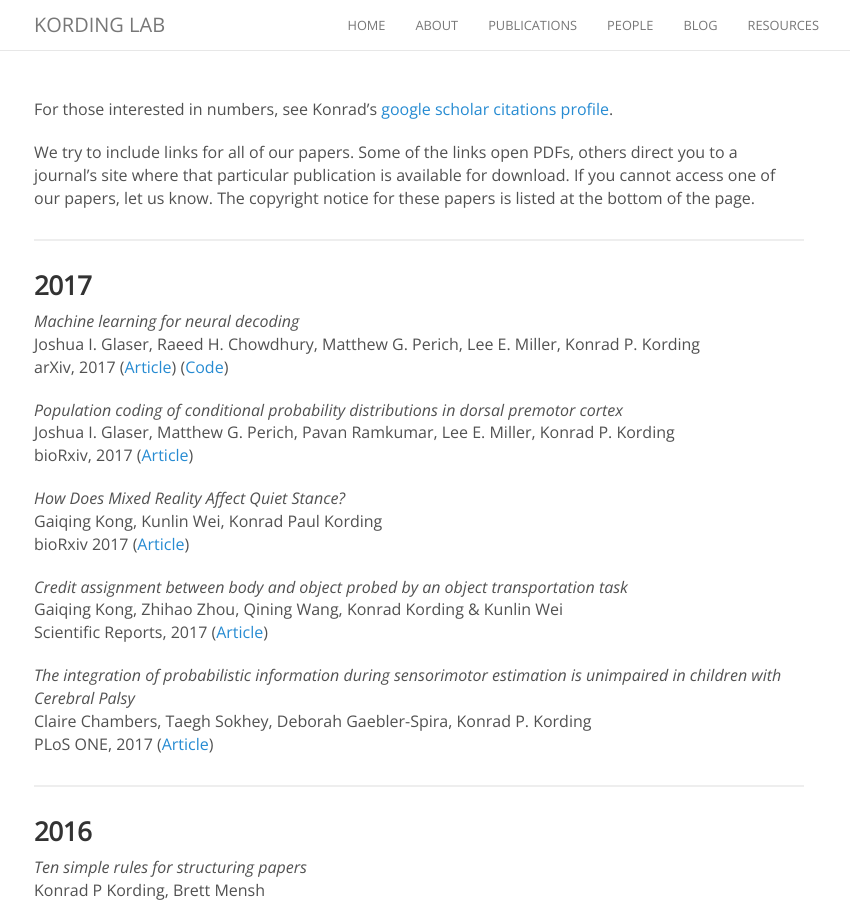
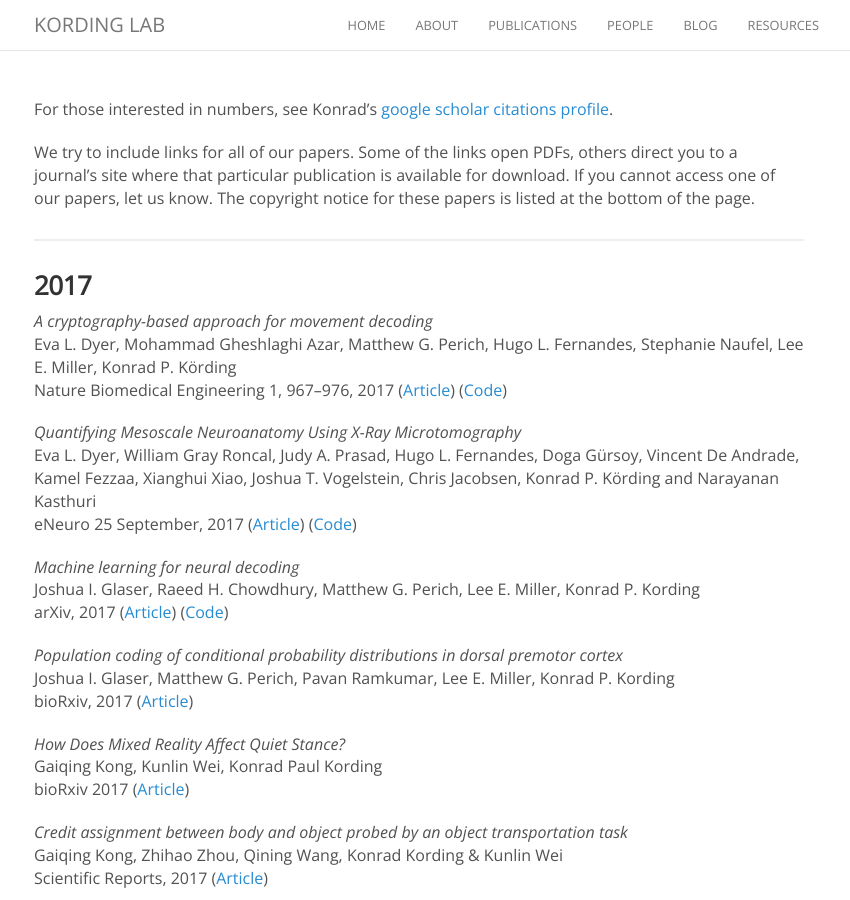
Before and after one commit to KordingLab/KordingLab.github.io, a Jekyll site: the page built from publications.md, in a window 1280 px wide and 900 px high. Shown: the whole window, without its empty margins (221-1071 px from the left). Built offline with Jekyll 4.4.1, drawn with Linux system fonts in a browser that asks for light colours; nearby versions of some CDN libraries; comment, search, counter and statistics services are not loaded.

Commit message:
Update publications.md

```diff
--- a/publications.md
+++ b/publications.md
@@ -10,6 +10,12 @@ We try to include links for all of our papers. Some of the links open PDFs, othe
 <hr>
 
 ### 2017
+_A cryptography-based approach for movement decoding_<br>
+Eva L. Dyer, Mohammad Gheshlaghi Azar, Matthew G. Perich, Hugo L. Fernandes, Stephanie Naufel, Lee E. Miller, Konrad P. Körding<br> Nature Biomedical Engineering 1, 967–976, 2017 ([Article](https://www.nature.com/articles/s41551-017-0169-7#Ack1)) ([Code](http://kordinglab.com/DAD/))
+
+_Quantifying Mesoscale Neuroanatomy Using X-Ray Microtomography_<br>
+Eva L. Dyer, William Gray Roncal, Judy A. Prasad, Hugo L. Fernandes, Doga Gürsoy, Vincent De Andrade, Kamel Fezzaa, Xianghui Xiao, Joshua T. Vogelstein, Chris Jacobsen, Konrad P. Körding and Narayanan Kasthuri<br>
+eNeuro 25 September, 2017 ([Article](https://doi.org/10.1523/ENEURO.0195-17.2017)) ([Code](https://nerdslab.github.io/xbrain/))
 
 _Machine learning for neural decoding_<br>
 Joshua I. Glaser, Raeed H. Chowdhury, Matthew G. Perich, Lee E. Miller, Konrad P. Kording<br>
```
